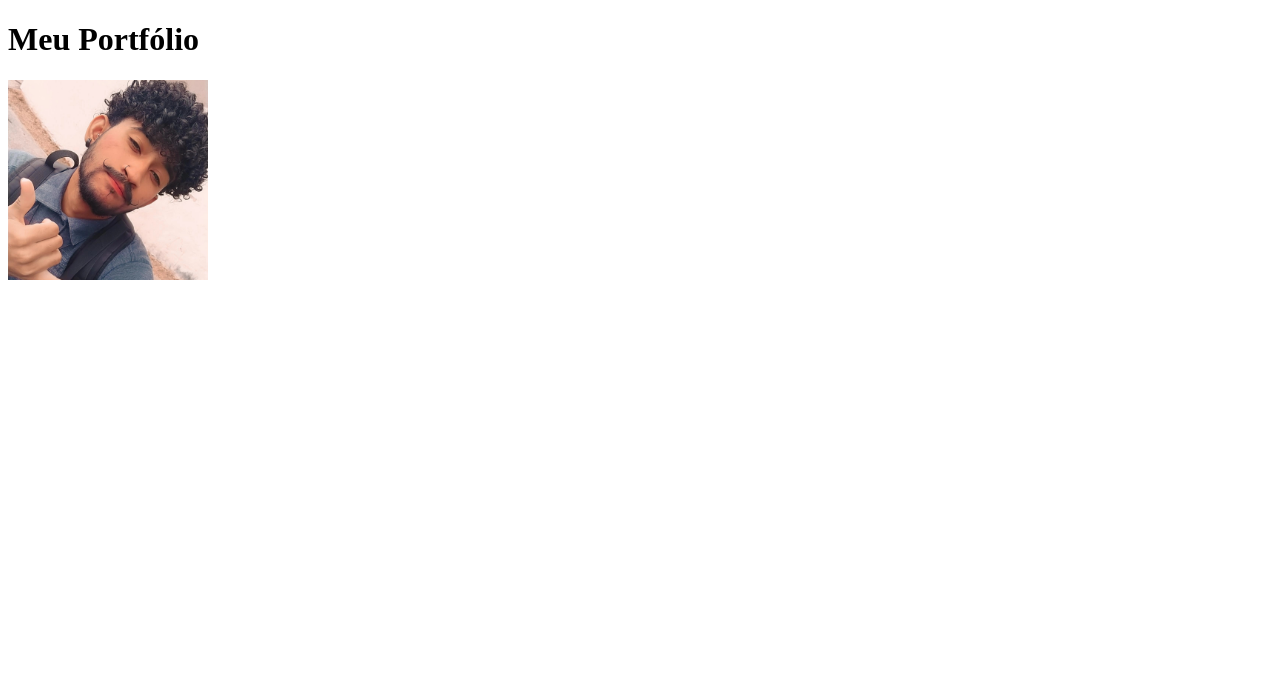
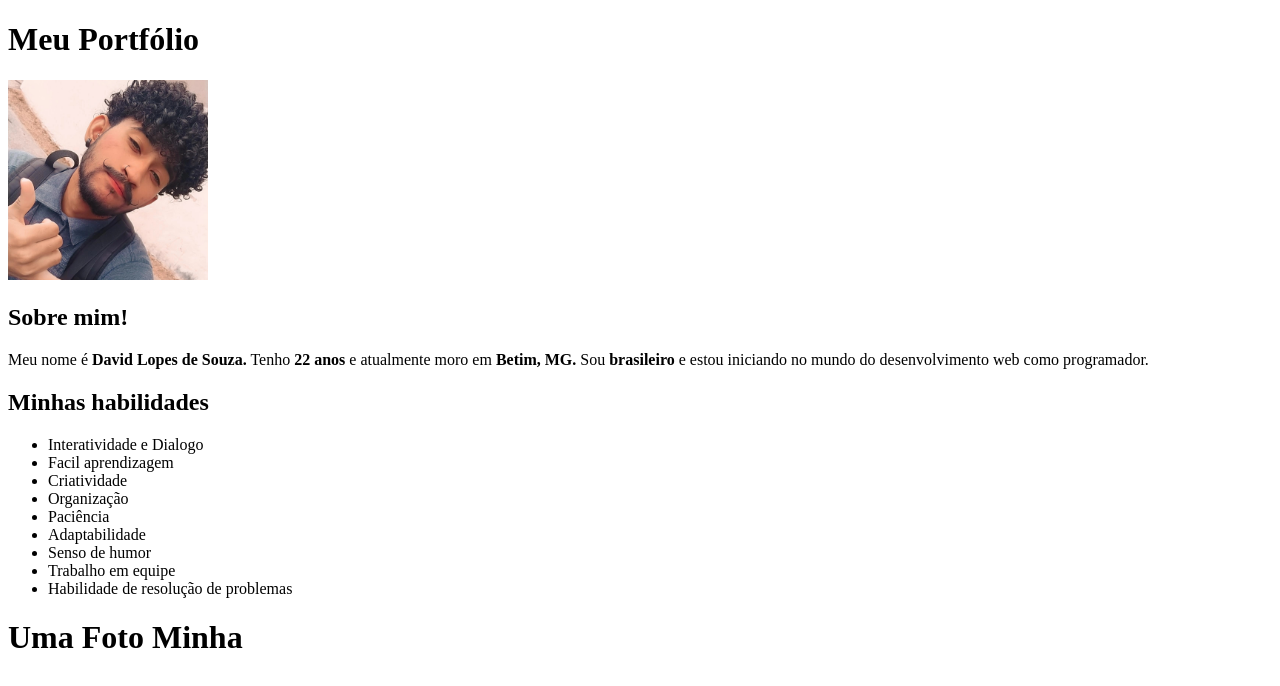
Before and after one commit to davidlopes12/Portfolio, a plain HTML site: page index.html in a window 1280 px wide. Drawn offline with Linux system fonts and the light colour scheme.

Commit message:
adiciona tec

```diff
--- a/index.html
+++ b/index.html
@@ -11,6 +11,26 @@
         <img width="200px" src="imagens/WhatsApp Image 2023-08-10 at 09.00.55.jpeg" alt="Uma foto minha">
 
     </div>
+    <div>
+        <h2>Sobre mim!</h2>
+        <p>Meu nome é <strong>David Lopes de Souza.</strong> Tenho <strong>22 anos</strong> e atualmente moro em <strong>Betim, MG.</strong> Sou <strong>brasileiro</strong> e estou iniciando no mundo do desenvolvimento web como programador.</p>
+        <h2>Minhas habilidades </h2>
+        <ul>
+            <li>Interatividade e Dialogo</li>
+            <li>Facil aprendizagem</li>
+            <li>Criatividade</li>
+            <li>Organização</li>
+            <li>Paciência</li>
+            <li>Adaptabilidade</li>
+            <li>Senso de humor</li>
+            <li>Trabalho em equipe</li>
+            <li>Habilidade de resolução de problemas</li>
+        </ul>
 
+
+    </div>
+    <div>
+        <h1>Uma Foto Minha</h1>
+    </div>
 </body>
 </html>
```
